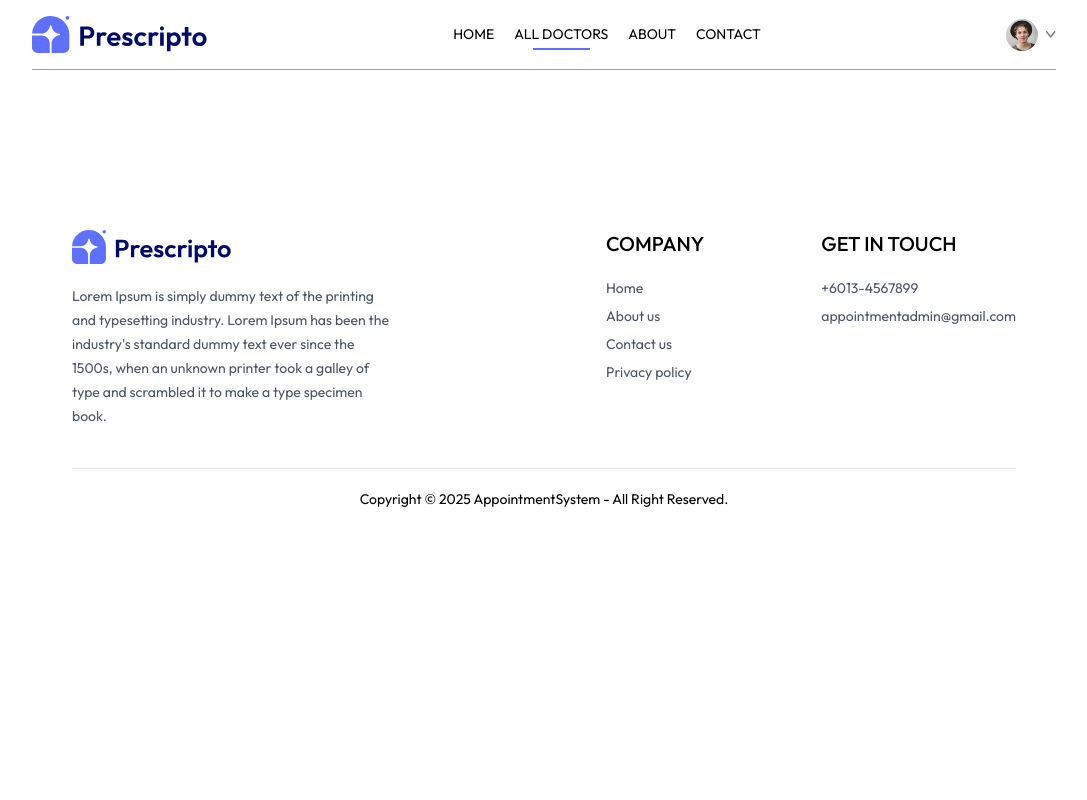
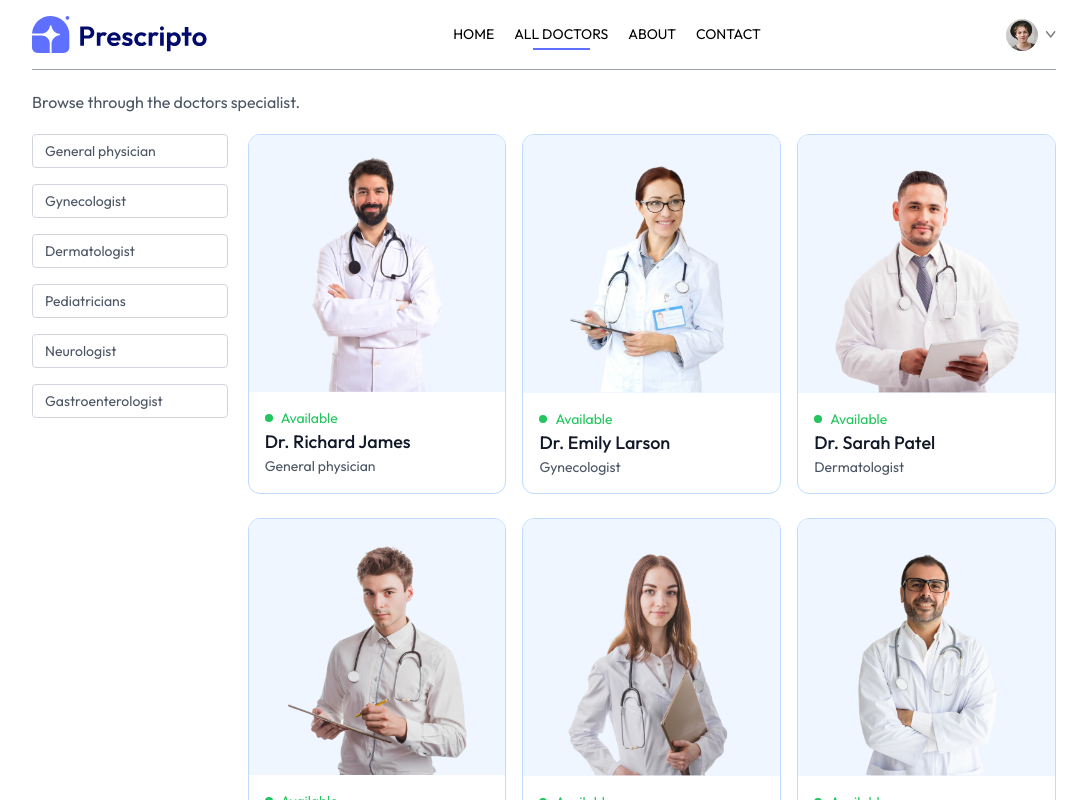
Before and after one commit to SzeHanTan/AppointmentSystem, a React (Vite) app in the folder frontend/: page /doctors in a window 1280 px wide. Shown: the top 800 px of the page, without its empty margins (96-1183 px from the left). Built offline with nearby package versions, Linux system fonts and the light colour scheme.

Commit message:
update the all doctors page

```diff
--- a/frontend/src/components/Navbar.jsx
+++ b/frontend/src/components/Navbar.jsx
@@ -11,7 +11,7 @@
 
   return (
     <div className='flex items-center justify-between text-sm py-4 mb-5 border-b border-b-gray-400'>
-        <img className='w-44 cursor-pointer' src={assets.logo} alt="" />
+        <img onClick={()=>navigate('/')} className='w-44 cursor-pointer' src={assets.logo} alt="" />
         <ul className='hidden md:flex items-start gap-5 fonr-medium'>
             <NavLink to='/'>
                 <li className='py-1'>HOME</li>
--- a/frontend/src/pages/Doctors.jsx
+++ b/frontend/src/pages/Doctors.jsx
@@ -1,9 +1,57 @@
-import React from 'react'
+import React, { useContext, useEffect, useState } from 'react'
+import { useNavigate, useParams } from 'react-router-dom'
+import { AppContext } from '../context/AppContext'
 
 const Doctors = () => {
+
+  const {speciality} = useParams()
+  const [filterDoc,setFilterDoc] = useState([])
+  const navigate = useNavigate()
+
+  const {doctors} = useContext(AppContext)
+
+  const applyFilter = () => {
+    if(speciality){
+      setFilterDoc(doctors.filter(doc => doc.speciality === speciality))
+    } else {
+      setFilterDoc(doctors)
+
+    }
+  }
+
+  useEffect(() => {
+    applyFilter()
+  },[doctors,speciality])
+
   return (
     <div>
-
+        <p className='text-gray-600'>Browse through the doctors specialist.</p>
+        <div className='flex flex-col sm:flex-row items-start gap-5 mt-5'>
+          <div className='flex flex-col gap-4 text-sm text-gray-600'>
+            <p onClick={()=> speciality === 'General physician' ? navigate('/doctors') : navigate('/doctors/General physician')} className={`w-[94vw] sm:w-auto pl-3 py-1.5 pr-16 border border-gray-300 rounded transition-all cursor-pointer ${speciality === "General physician" ? "bg-indigo-100 text-black" : ""}`}>General physician</p>
+            <p onClick={()=> speciality === 'Gynecologist' ? navigate('/doctors') : navigate('/doctors/Gynecologist')} className={`w-[94vw] sm:w-auto pl-3 py-1.5 pr-16 border border-gray-300 rounded transition-all cursor-pointer ${speciality === "Gynecologist" ? "bg-indigo-100 text-black" : ""}`}>Gynecologist</p>
+            <p onClick={()=> speciality === 'Dermatologist' ? navigate('/doctors') : navigate('/doctors/Dermatologist')} className={`w-[94vw] sm:w-auto pl-3 py-1.5 pr-16 border border-gray-300 rounded transition-all cursor-pointer ${speciality === "Dermatologist" ? "bg-indigo-100 text-black" : ""}`}>Dermatologist</p>
+            <p onClick={()=> speciality === 'Pediatricians' ? navigate('/doctors') : navigate('/doctors/Pediatricians')} className={`w-[94vw] sm:w-auto pl-3 py-1.5 pr-16 border border-gray-300 rounded transition-all cursor-pointer ${speciality === "Pediatricians" ? "bg-indigo-100 text-black" : ""}`}>Pediatricians</p>
+            <p onClick={()=> speciality === 'Neurologist' ? navigate('/doctors') : navigate('/doctors/Neurologist')} className={`w-[94vw] sm:w-auto pl-3 py-1.5 pr-16 border border-gray-300 rounded transition-all cursor-pointer ${speciality === "Neurologist" ? "bg-indigo-100 text-black" : ""}`}>Neurologist</p>
+            <p onClick={()=> speciality === 'Gastroenterologist' ? navigate('/doctors') : navigate('/doctors/Gastroenterologist')} className={`w-[94vw] sm:w-auto pl-3 py-1.5 pr-16 border border-gray-300 rounded transition-all cursor-pointer ${speciality === "Gastroenterologist" ? "bg-indigo-100 text-black" : ""}`}>Gastroenterologist</p>
+          </div>
+          <div className='w-full grid grid-cols-auto gap-4 gap-y-6'>
+            {
+              filterDoc.map((item,index)=>(
+                <div onClick={()=>navigate(`/appointment/${item._id}`)} className='border border-blue-200 rounded-xl overflow-hidden cursor-pointer hover:translate-y-[-10px] transition-all duration-500' key={index}>
+                    <img className='bg-blue-50' src={item.image} alt="" />
+                    <div className='p-4'>
+                        <div className='flex items-center gap-2 text-sm text-center text-green-500'>
+                            <p className='w-2 h-2 bg-green-500 rounded-full'></p><p>Available</p>
+                        </div>
+                        <p className='text-gray-900 text-lg font-medium'>{item.name}</p>
+                        <p className='text-gray-600 text-sm'>{item.speciality}</p>
+                    </div>
+                </div>
+            ))
+            }
+          </div>
+        </div>
     </div>
   )
 }
```
